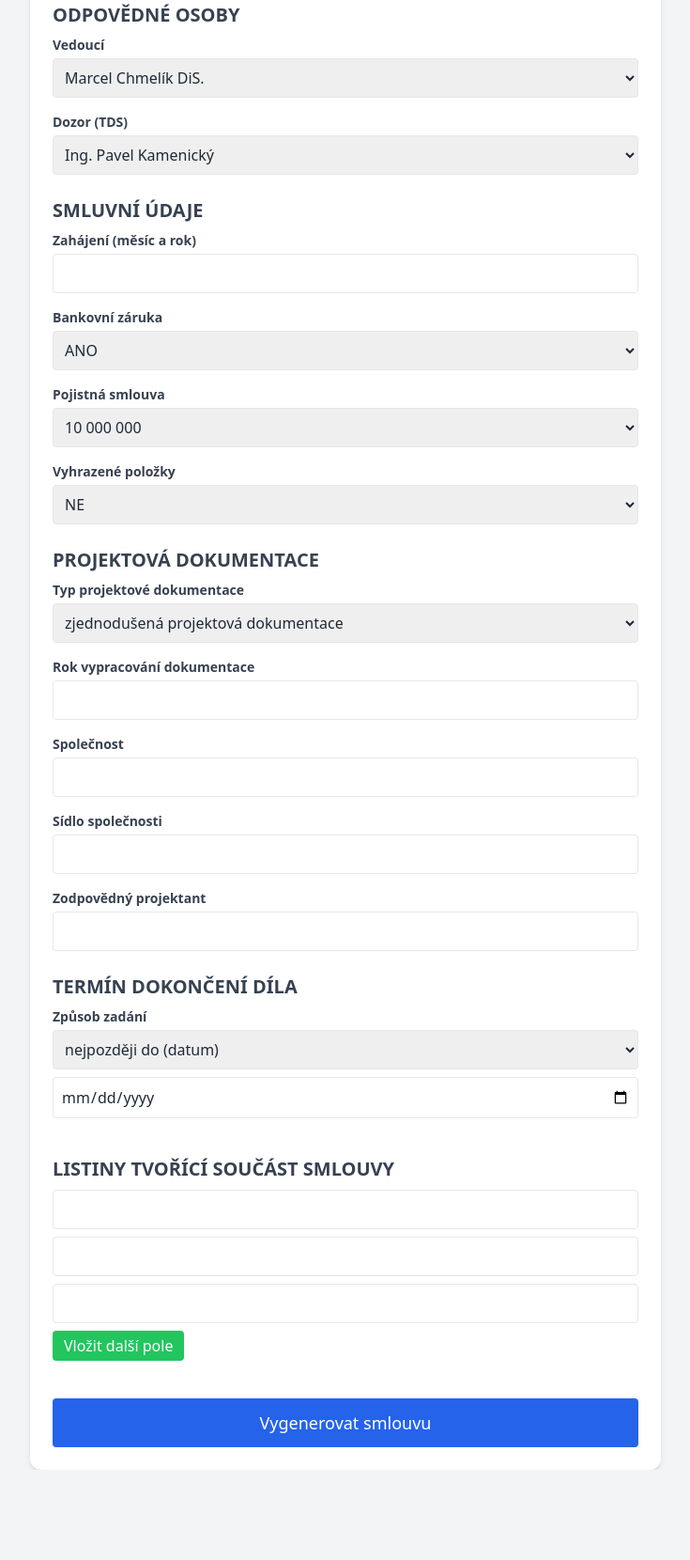
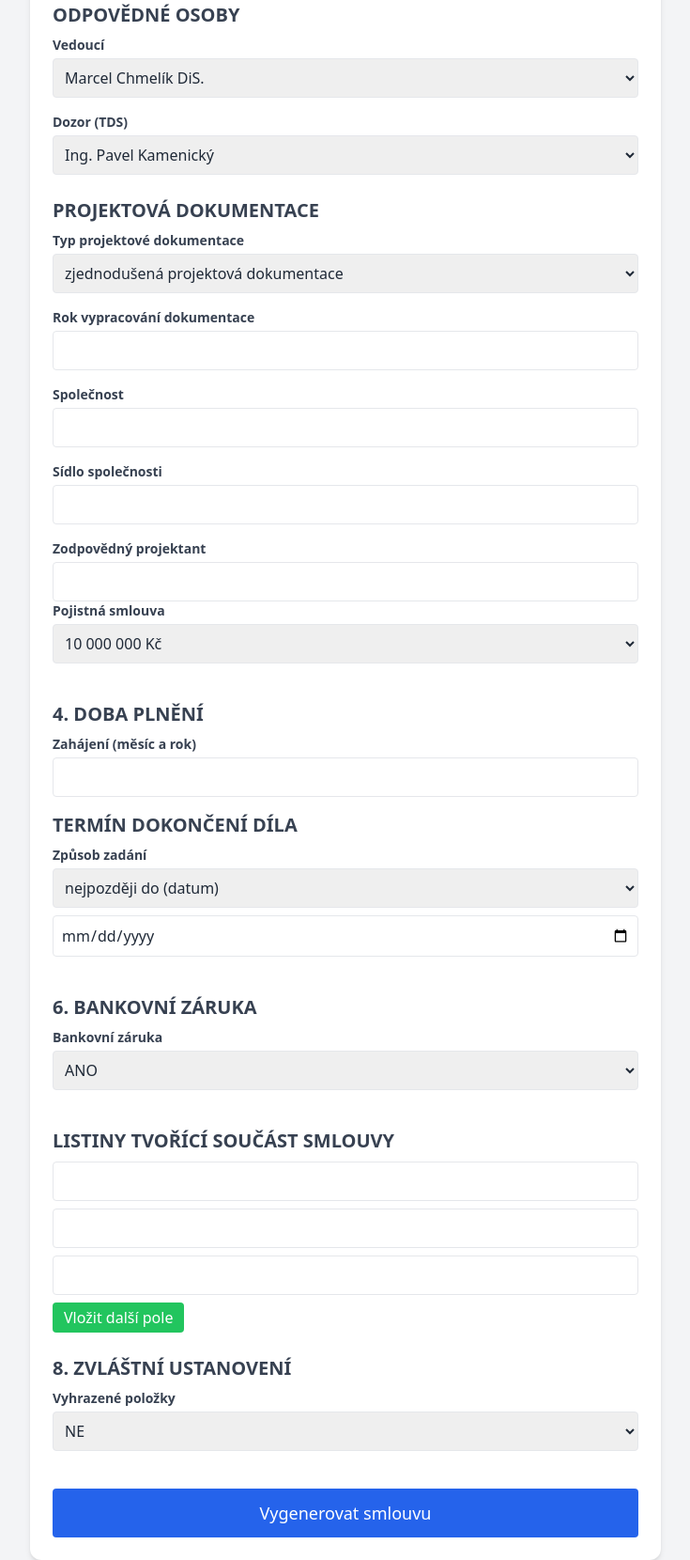
Before and after one commit to JenikAdamira/contract-generator, a Flask app: page / in a window 1280 px wide. Shown: the part 330-1990 px from the top of the page at 94% size, without its empty margins (272-1007 px from the left). Before the commit the page ends 1894 px from the top, so only its background shows below. Run offline with Flask 3, Linux system fonts and the light colour scheme; some libraries are stand-ins or nearby versions.

Commit message:
Update form.html

```diff
--- a/templates/form.html
+++ b/templates/form.html
@@ -39,31 +39,7 @@
           <option>Milan Kyral DiS.</option>
           <option>Ing. Vladimír Vít</option>
           <option>Ing. Marek Špryňar</option>
-        </select>
-      </div>
-
-      <!-- Sekce: Smluvní údaje -->
-      <div>
-        <h2 class="text-xl font-semibold mb-2 text-gray-700 uppercase">Smluvní údaje</h2>
-        <label class="block text-sm font-semibold text-gray-700 mb-1">Zahájení (měsíc a rok)</label>
-        <input type="text" name="zahajeni" required class="w-full mb-4 p-2 border rounded" />
-
-        <label class="block text-sm font-semibold text-gray-700 mb-1">Bankovní záruka</label>
-        <select name="bz" required class="w-full mb-4 p-2 border rounded">
-          <option value="ANO">ANO</option>
-          <option value="NE">NE</option>
-        </select>
-
-        <label class="block text-sm font-semibold text-gray-700 mb-1">Pojistná smlouva</label>
-        <select name="poj" required class="w-full mb-4 p-2 border rounded">
-          <option value="10 000 000">10 000 000</option>
-          <option value="20 000 000">20 000 000</option>
-        </select>
-
-        <label class="block text-sm font-semibold text-gray-700 mb-1">Vyhrazené položky</label>
-        <select name="vyh" required class="w-full p-2 border rounded">
-          <option value="NE">NE</option>
-          <option value="ANO">ANO</option>
+          <option>Ing. Jan Adamíra</option>
         </select>
       </div>
 
@@ -87,10 +63,20 @@
 
         <label class="block text-sm font-semibold text-gray-700 mb-1">Zodpovědný projektant</label>
         <input type="text" name="pdproj" required class="w-full p-2 border rounded" />
+
+        <label class="block text-sm font-semibold text-gray-700 mb-1">Pojistná smlouva</label>
+        <select name="poj" required class="w-full mb-4 p-2 border rounded">
+          <option value="10 000 000">10 000 000 Kč</option>
+          <option value="20 000 000">20 000 000 Kč</option>
+        </select>
       </div>
 
-      <!-- Sekce: Termín dokončení -->
+      <!-- Sekce: Doba plneni -->
       <div>
+        <h2 class="text-xl font-semibold mb-2 text-gray-700 uppercase">4. Doba plnění</h2>
+        <label class="block text-sm font-semibold text-gray-700 mb-1">Zahájení (měsíc a rok)</label>
+        <input type="text" name="zahajeni" required class="w-full mb-4 p-2 border rounded" />
+
         <h2 class="text-xl font-semibold mb-2 text-gray-700 uppercase">Termín dokončení díla</h2>
         <label class="block text-sm font-semibold text-gray-700 mb-1">Způsob zadání</label>
         <select name="dokonceni_typ" id="dokonceni_typ" onchange="toggleDokonceni()" class="w-full mb-2 p-2 border rounded">
@@ -99,6 +85,15 @@
         </select>
         <input type="date" name="dokonceni_datum" id="dokonceni_datum" class="w-full mb-4 p-2 border rounded" />
         <input type="text" name="dokonceni_text" id="dokonceni_text" class="w-full mb-4 p-2 border rounded hidden" placeholder="Zadej vlastní text" />
+      </div>
+             <!-- Sekce: Bank zaruka -->
+       <div>
+           <h2 class="text-xl font-semibold mb-2 text-gray-700 uppercase">6. Bankovní záruka</h2>
+        <label class="block text-sm font-semibold text-gray-700 mb-1">Bankovní záruka</label>
+        <select name="bz" required class="w-full mb-4 p-2 border rounded">
+          <option value="ANO">ANO</option>
+          <option value="NE">NE</option>
+        </select>
       </div>
 
       <!-- Sekce: Listiny -->
@@ -114,6 +109,16 @@
           Vložit další pole
         </button>
       </div>
+      <!-- Zvlastni ustanoveni -->
+       <div>
+        <h2 class="text-xl font-semibold mb-2 text-gray-700 uppercase">8. Zvláštní ustanovení</h2>
+        <label class="block text-sm font-semibold text-gray-700 mb-1">Vyhrazené položky</label>
+        <select name="vyh" required class="w-full p-2 border rounded">
+          <option value="NE">NE</option>
+          <option value="ANO">ANO</option>
+        </select>
+      </div>
+
 
       <!-- Odesílací tlačítko -->
       <div>
```
